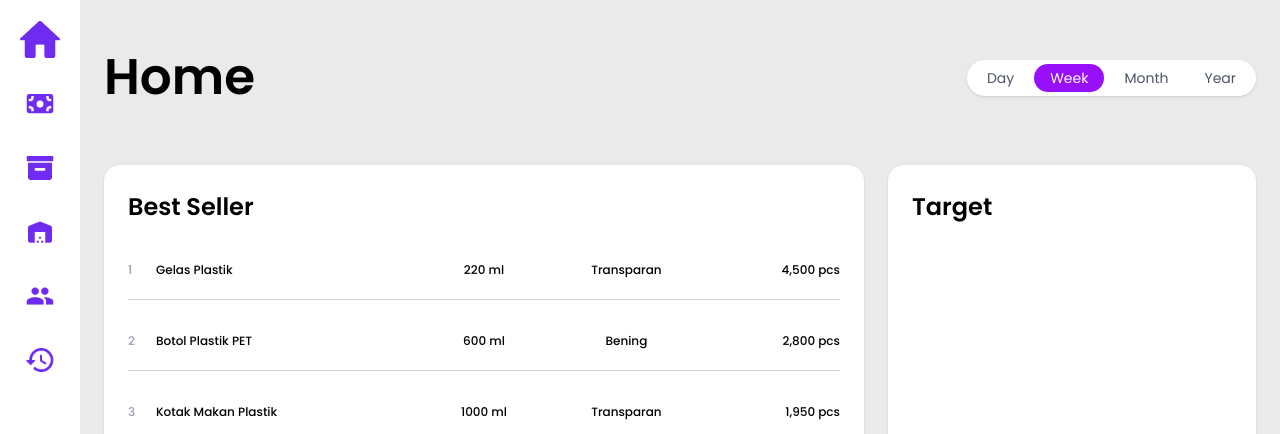
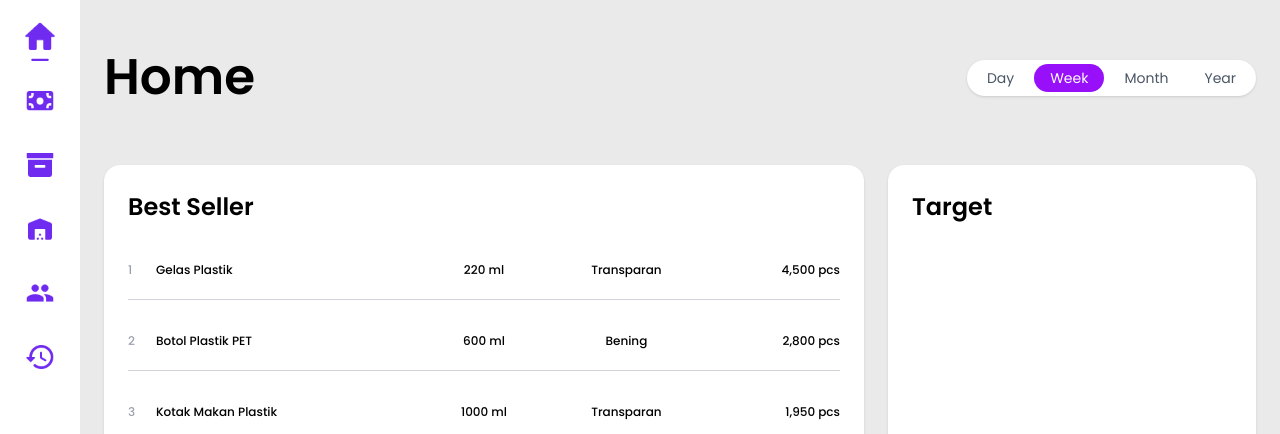
Before and after one commit to Jubilio14/FrontendPOS, a React (Vite) app: page / in a window 1280 px wide. Shown: the top 434 px of the page. Built offline with nearby package versions, Linux system fonts and the light colour scheme; sample sign-in values are in the browser's storage.

Commit message:
update icon sidebar

```diff
--- a/src/components/Sidebar.jsx
+++ b/src/components/Sidebar.jsx
@@ -27,19 +27,28 @@ export default function Sidebar() {
       {/* MENU */}
       <div className="flex flex-col gap-4">
         {menus.map((item, index) => (
-          <NavLink
-            key={index}
-            to={item.path}
-            className={({ isActive }) =>
-              `w-12 h-12 flex items-center justify-center rounded-2xl transition-all duration-200 ${
-                isActive ? "scale-150" : "hover:scale-120"
-              }`
-            }
-          >
-            <img
-              src={item.icon}
-              className="w-8 h-8 object-contain"
-            />
+          <NavLink key={index} to={item.path}>
+            {({ isActive }) => (
+              <div
+                className={`w-12 h-12 flex flex-col items-center justify-center rounded-2xl
+                transition-all duration-200
+                ${isActive ? "scale-110" : "hover:scale-105"}
+              `}
+              >
+                {/* ICON */}
+                <img
+                  src={item.icon}
+                  className="w-8 h-8 object-contain"
+                />
+
+                {/* GARIS BAWAH */}
+                <span
+                  className={`mt-1 h-[2px] w-4 rounded-full bg-[#702BF0] transition-all
+                  ${isActive ? "opacity-100" : "opacity-0"}
+                `}
+                />
+              </div>
+            )}
           </NavLink>
         ))}
       </div>
```
